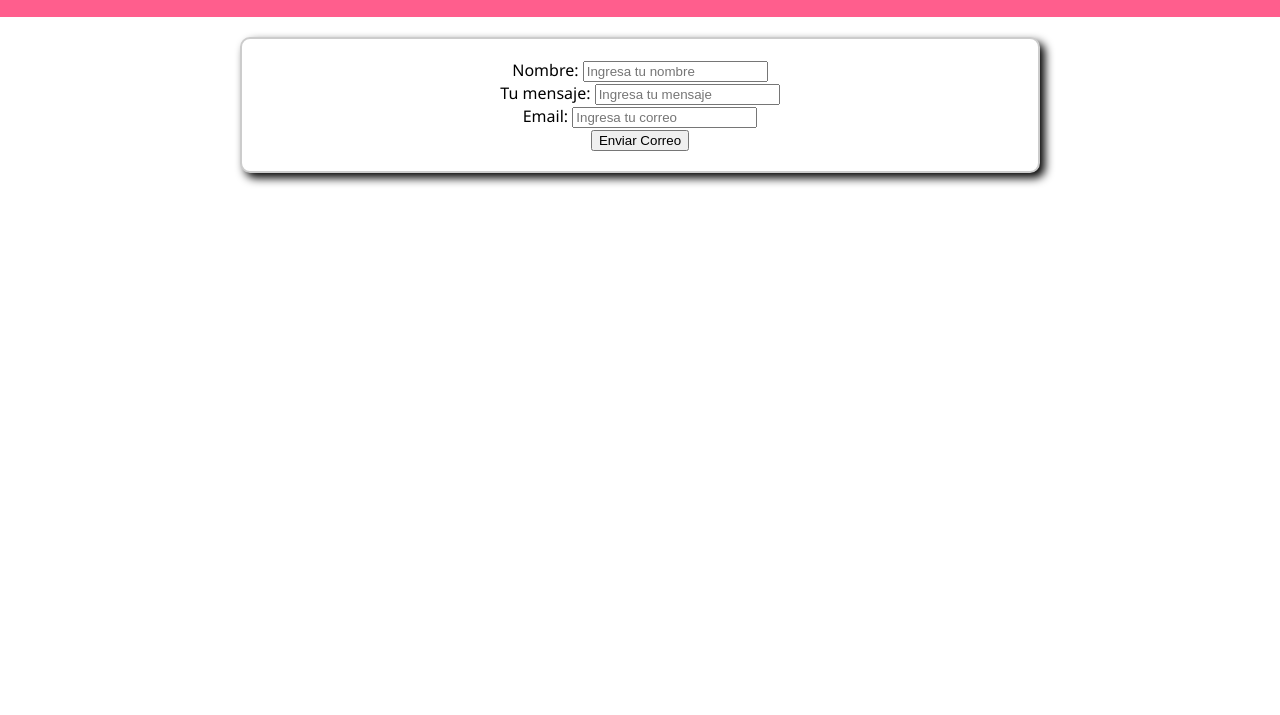
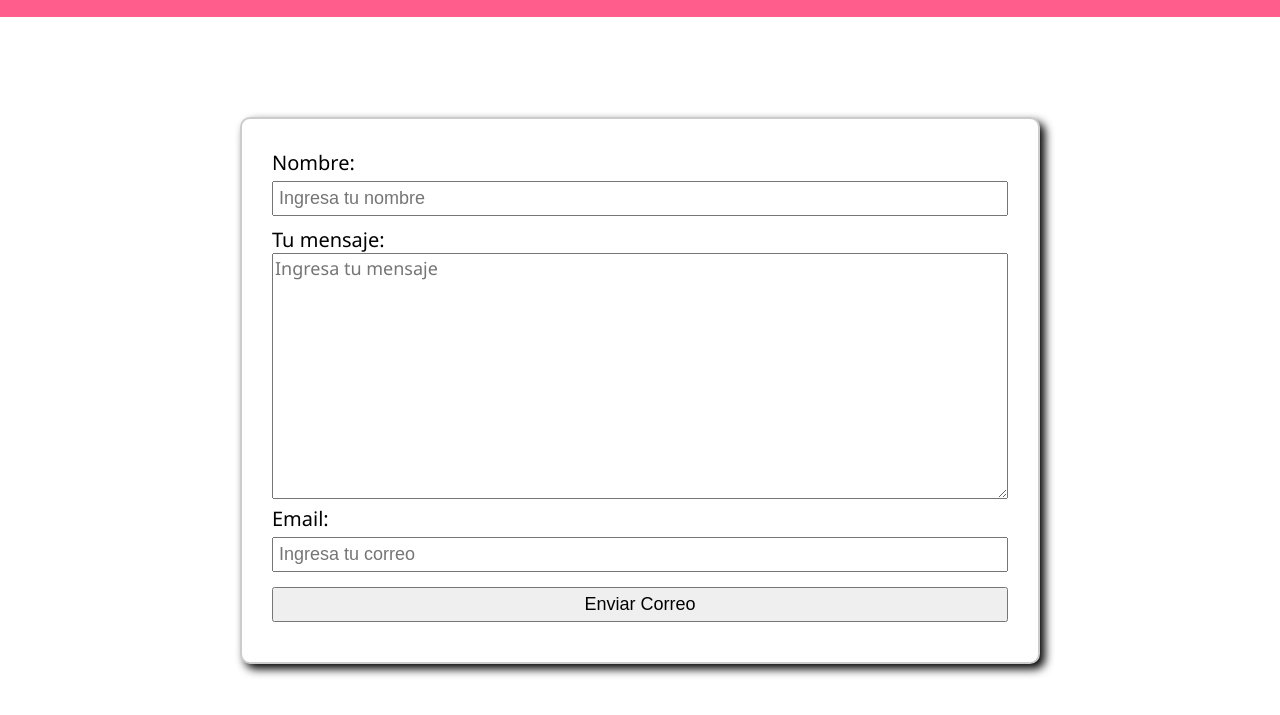
Before and after one commit to VictorMGCYT/Portafolio, a plain HTML site: page index.html in a window 1280 px wide. Shown: the part 3072-3787 px from the top of the page. Before the commit the page ends 3445 px from the top, so only its background shows below. Drawn offline with nearby package versions, Linux system fonts and the light colour scheme.

Commit message:
Contactame

```diff
--- a/index.html
+++ b/index.html
@@ -138,15 +138,15 @@
             <div class="formulario">
                 <form id="form">
                     <div class="field">
-                    <label for="from_name">Nombre:</label>
+                    <label for="from_name">Nombre:</label><br>
                     <input type="text" name="from_name" id="from_name" placeholder="Ingresa tu nombre">
                     </div>
                     <div class="field">
-                    <label for="message">Tu mensaje:</label>
-                    <input type="text" name="message" id="message" placeholder="Ingresa tu mensaje">
+                    <label for="message">Tu mensaje:</label><br>
+                    <textarea rows="10" name="message" id="message" placeholder="Ingresa tu mensaje"></textarea>
                     </div>
                     <div class="field">
-                    <label for="email_id">Email:</label>
+                    <label for="email_id">Email:</label><br>
                     <input type="text" name="email_id" id="email_id" placeholder="Ingresa tu correo">
                     </div>
                     <input type="submit" id="button" value="Enviar Correo" >
--- a/styles.css
+++ b/styles.css
@@ -256,21 +256,60 @@ body {
     color: #ccc;
 }
 
+
+
+/* Formulario */
+
+.contactame{
+    width: 100%;
+    position: relative;
+    z-index: 3;
+    margin-top: 100px;
+    margin-bottom: 100px;
+}
+
 .formulario {
+    display: flex;
+    flex-direction: column;
     box-sizing: border-box;
     width: 90%;
     max-width: 800px;
     margin-left: auto;
     margin-right: auto;
     font-family: 'Segoe UI', Tahoma, Geneva, Verdana, sans-serif;
-    text-align: center;
-    list-style-position: inside ;
     border: 2px solid #ccc;
     border-radius: 10px;
     background-color: white;
     box-shadow: 5px 5px 10px black;
-    padding: 20px;
+    padding: 30px;
+    font-size: 20px;
 }
+
+#form {
+    width: 100%;
+}
+
+#form label {
+    width: 80%;
+}
+
+#form textarea {
+    box-sizing: border-box;
+    width: 100%;
+    font-family: 'Segoe UI', Tahoma, Geneva, Verdana, sans-serif;
+    font-size: 18px;
+    resize: vertical;
+}
+
+#form input {
+    box-sizing: border-box;
+    width: 100%;
+    font-size: 18px;
+    margin-bottom: 10px;
+    margin-top: 5px;
+    padding: 5px;
+}
+
 
 /* Media query para panallas de telefonos móviles*/
 @media (max-width: 557px) {
@@ -289,17 +328,6 @@ body {
 }
 
 
-/* Formulario */
-
-.contactame{
-    width: 100%;
-    position: relative;
-    z-index: 3;
-    margin-top: 20px;
-    margin-bottom: 200px;
-}
-
-
 @media (min-width: 558px) and (max-width: 800px)  {
 
     .presentacion .computer img{
```
